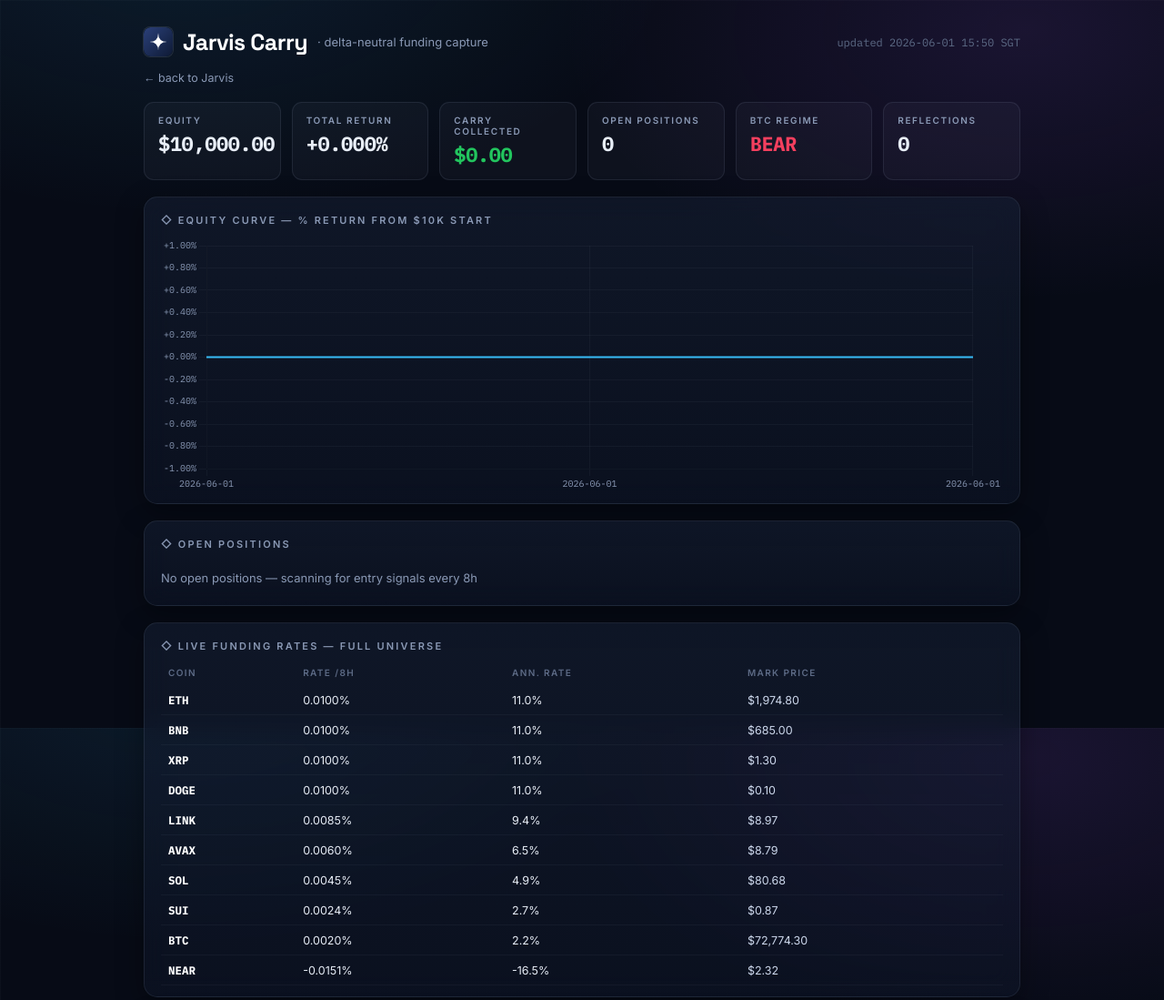
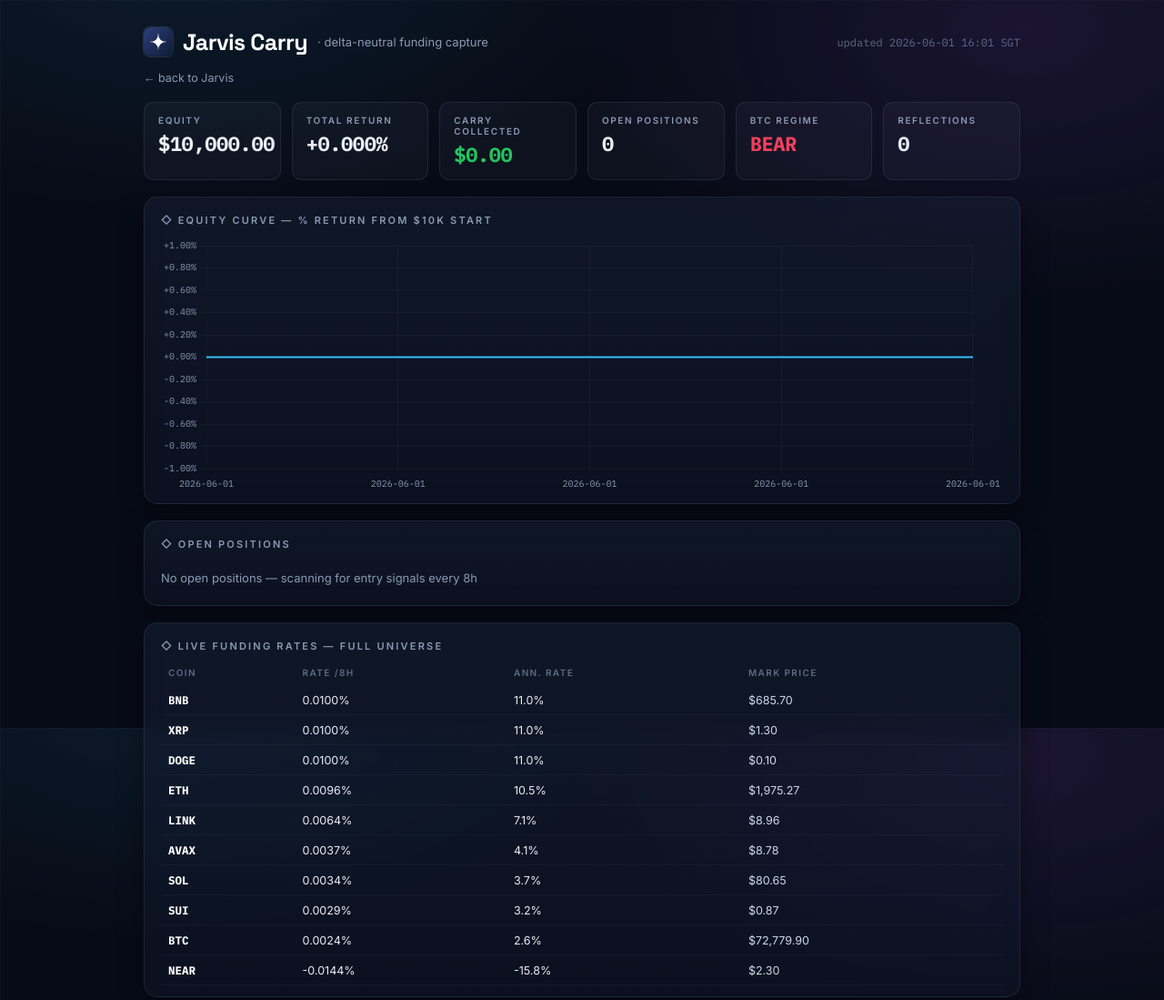
Before and after one commit to adamdegoat/jarviscarry-site, a plain HTML site: page index.html in a window 1280 px wide. Shown: the top 1099 px of the page at 91% size. Drawn offline with nearby package versions, Linux system fonts and the light colour scheme.

Commit message:
carry live update 2026-06-01 16:01

```diff
--- a/index.html
+++ b/index.html
@@ -49,7 +49,7 @@
   <div class="top">
     <svg width="32" height="32" viewBox="0 0 28 28" style="border-radius:7px;box-shadow:0 0 0 1px rgba(148,163,184,.18)"><defs><linearGradient id="cg" x1="0" y1="0" x2="1" y2="1"><stop offset="0" stop-color="#2b4079"/><stop offset="1" stop-color="#0e1a35"/></linearGradient></defs><rect width="28" height="28" rx="7" fill="url(#cg)"/><path d="M14 5.4 Q14 14 22.6 14 Q14 14 14 22.6 Q14 14 5.4 14 Q14 14 14 5.4 Z" fill="#fff"/></svg>
     <span class="wm">Jarvis Carry</span><span class="tsub">· delta-neutral funding capture</span>
-    <span class="upd">updated 2026-06-01 15:50 SGT</span>
+    <span class="upd">updated 2026-06-01 16:01 SGT</span>
   </div>
   <a class="back" href="https://adamdegoat.github.io/jarvis/">← back to Jarvis</a>
 
@@ -74,7 +74,7 @@
 
   <div class="card">
     <div class="card-h">◇ Live funding rates — full universe</div>
-    <table class="rates-tbl"><thead><tr><th>Coin</th><th>Rate /8h</th><th>Ann. rate</th><th>Mark price</th></tr></thead><tbody><tr><td class="coin-name">ETH</td><td style="color:#e8eef7">0.0100%</td><td style="color:#e8eef7">11.0%</td><td>$1,974.80</td></tr><tr><td class="coin-name">BNB</td><td style="color:#e8eef7">0.0100%</td><td style="color:#e8eef7">11.0%</td><td>$685.00</td></tr><tr><td class="coin-name">XRP</td><td style="color:#e8eef7">0.0100%</td><td style="color:#e8eef7">11.0%</td><td>$1.30</td></tr><tr><td class="coin-name">DOGE</td><td style="color:#e8eef7">0.0100%</td><td style="color:#e8eef7">11.0%</td><td>$0.10</td></tr><tr><td class="coin-name">LINK</td><td style="color:#e8eef7">0.0085%</td><td style="color:#e8eef7">9.4%</td><td>$8.97</td></tr><tr><td class="coin-name">AVAX</td><td style="color:#e8eef7">0.0060%</td><td style="color:#e8eef7">6.5%</td><td>$8.79</td></tr><tr><td class="coin-name">SOL</td><td style="color:#e8eef7">0.0045%</td><td style="color:#e8eef7">4.9%</td><td>$80.68</td></tr><tr><td class="coin-name">SUI</td><td style="color:#e8eef7">0.0024%</td><td style="color:#e8eef7">2.7%</td><td>$0.87</td></tr><tr><td class="coin-name">BTC</td><td style="color:#e8eef7">0.0020%</td><td style="color:#e8eef7">2.2%</td><td>$72,774.30</td></tr><tr><td class="coin-name">NEAR</td><td style="color:#e8eef7">-0.0151%</td><td style="color:#e8eef7">-16.5%</td><td>$2.32</td></tr></tbody></table>
+    <table class="rates-tbl"><thead><tr><th>Coin</th><th>Rate /8h</th><th>Ann. rate</th><th>Mark price</th></tr></thead><tbody><tr><td class="coin-name">BNB</td><td style="color:#e8eef7">0.0100%</td><td style="color:#e8eef7">11.0%</td><td>$685.70</td></tr><tr><td class="coin-name">XRP</td><td style="color:#e8eef7">0.0100%</td><td style="color:#e8eef7">11.0%</td><td>$1.30</td></tr><tr><td class="coin-name">DOGE</td><td style="color:#e8eef7">0.0100%</td><td style="color:#e8eef7">11.0%</td><td>$0.10</td></tr><tr><td class="coin-name">ETH</td><td style="color:#e8eef7">0.0096%</td><td style="color:#e8eef7">10.5%</td><td>$1,975.27</td></tr><tr><td class="coin-name">LINK</td><td style="color:#e8eef7">0.0064%</td><td style="color:#e8eef7">7.1%</td><td>$8.96</td></tr><tr><td class="coin-name">AVAX</td><td style="color:#e8eef7">0.0037%</td><td style="color:#e8eef7">4.1%</td><td>$8.78</td></tr><tr><td class="coin-name">SOL</td><td style="color:#e8eef7">0.0034%</td><td style="color:#e8eef7">3.7%</td><td>$80.65</td></tr><tr><td class="coin-name">SUI</td><td style="color:#e8eef7">0.0029%</td><td style="color:#e8eef7">3.2%</td><td>$0.87</td></tr><tr><td class="coin-name">BTC</td><td style="color:#e8eef7">0.0024%</td><td style="color:#e8eef7">2.6%</td><td>$72,779.90</td></tr><tr><td class="coin-name">NEAR</td><td style="color:#e8eef7">-0.0144%</td><td style="color:#e8eef7">-15.8%</td><td>$2.30</td></tr></tbody></table>
   </div>
 
   <div class="card">
@@ -121,7 +121,7 @@
     </table>
     <div class="l5-note">
       <b>Top family:</b> — &nbsp;·&nbsp;
-      <b>Active strategy:</b> A_threshold_v1 (A_threshold)<br>
+      <b>Active strategy:</b> A_threshold_v2 (A_threshold)<br>
       <b>Invention bias:</b> No bias yet — equal probability across all families. Run first reflection to set direction.
     </div>
   </div>
@@ -140,8 +140,8 @@
 
 </div>
 <script>
-const LABELS = ["2026-06-01", "2026-06-01", "2026-06-01"];
-const VALUES = [0.0, 0.0, 0.0];
+const LABELS = ["2026-06-01", "2026-06-01", "2026-06-01", "2026-06-01", "2026-06-01"];
+const VALUES = [0.0, 0.0, 0.0, 0.0, 0.0];
 Chart.defaults.color='#8a99b5';
 Chart.defaults.font.family="'IBM Plex Mono',monospace";
 new Chart(document.getElementById('eq'),{
```
Also changed, not shown: 1 other file.
